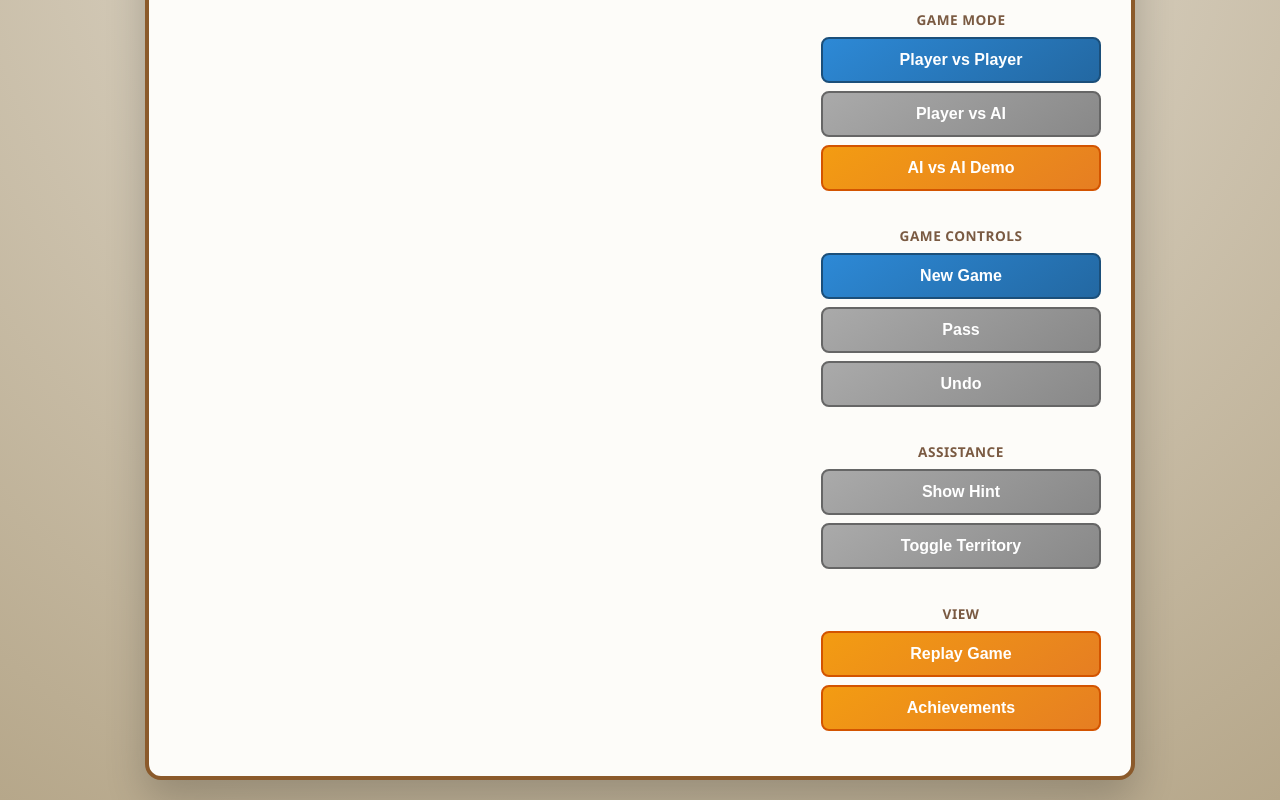
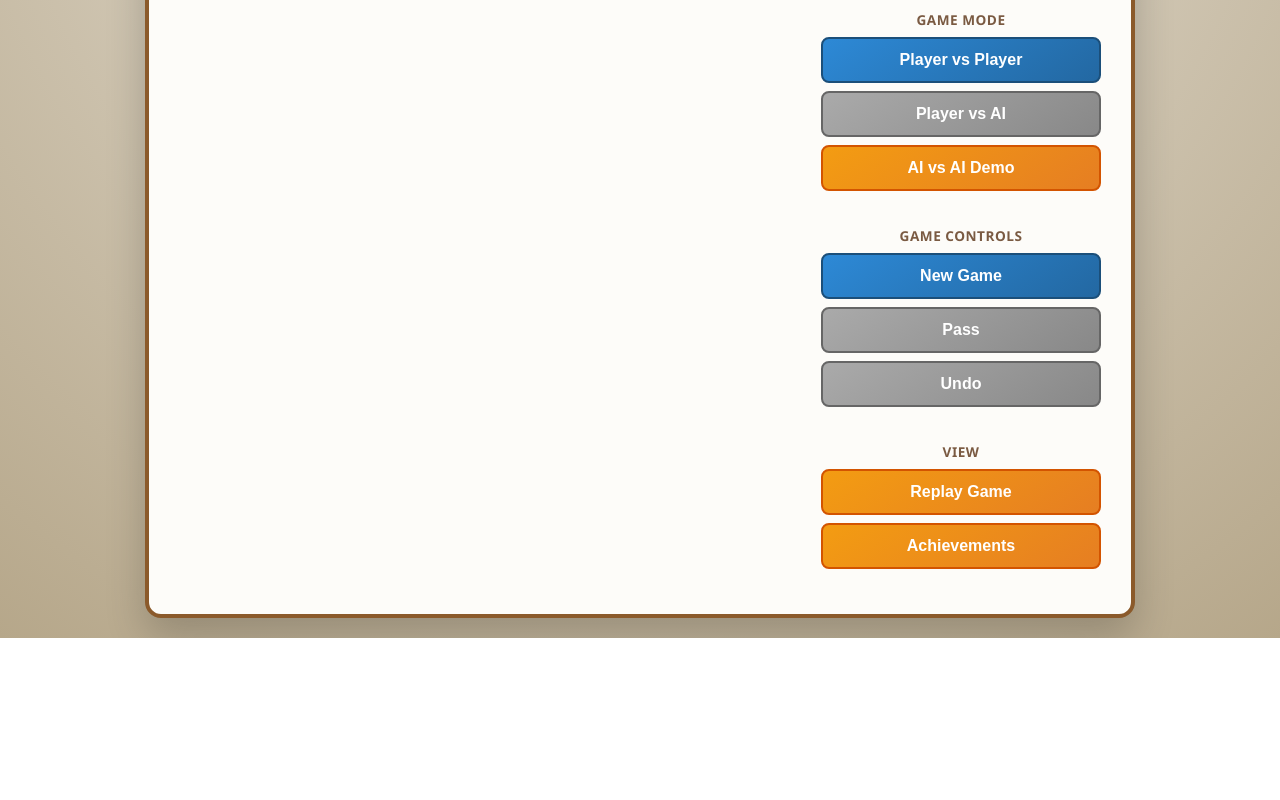
Before and after one commit to J72003/We-Have-Nothing, a website built with Vite: page index.html in a window 1280 px wide. Shown: the part 1130-1930 px from the top of the page. After the commit the page ends 1768 px from the top, so only its background shows below. Built offline with nearby package versions, Linux system fonts and the light colour scheme; files whose address does not match are found by name.

Commit message:
took out show hint and toggle territory

```diff
--- a/index.html
+++ b/index.html
@@ -196,14 +196,6 @@
       </div>
 
       <div class="controls-section">
-        <h4 class="controls-heading">Assistance</h4>
-        <div class="controls-group">
-          <button id="showHint" class="btn btn-secondary">Show Hint</button>
-          <button id="toggleTerritory" class="btn btn-secondary">Toggle Territory</button>
-        </div>
-      </div>
-
-      <div class="controls-section">
         <h4 class="controls-heading">View</h4>
         <div class="controls-group">
           <button id="replayGame" class="btn btn-demo">Replay Game</button>
```
Also changed, not shown: dist/index.html (deleted).
